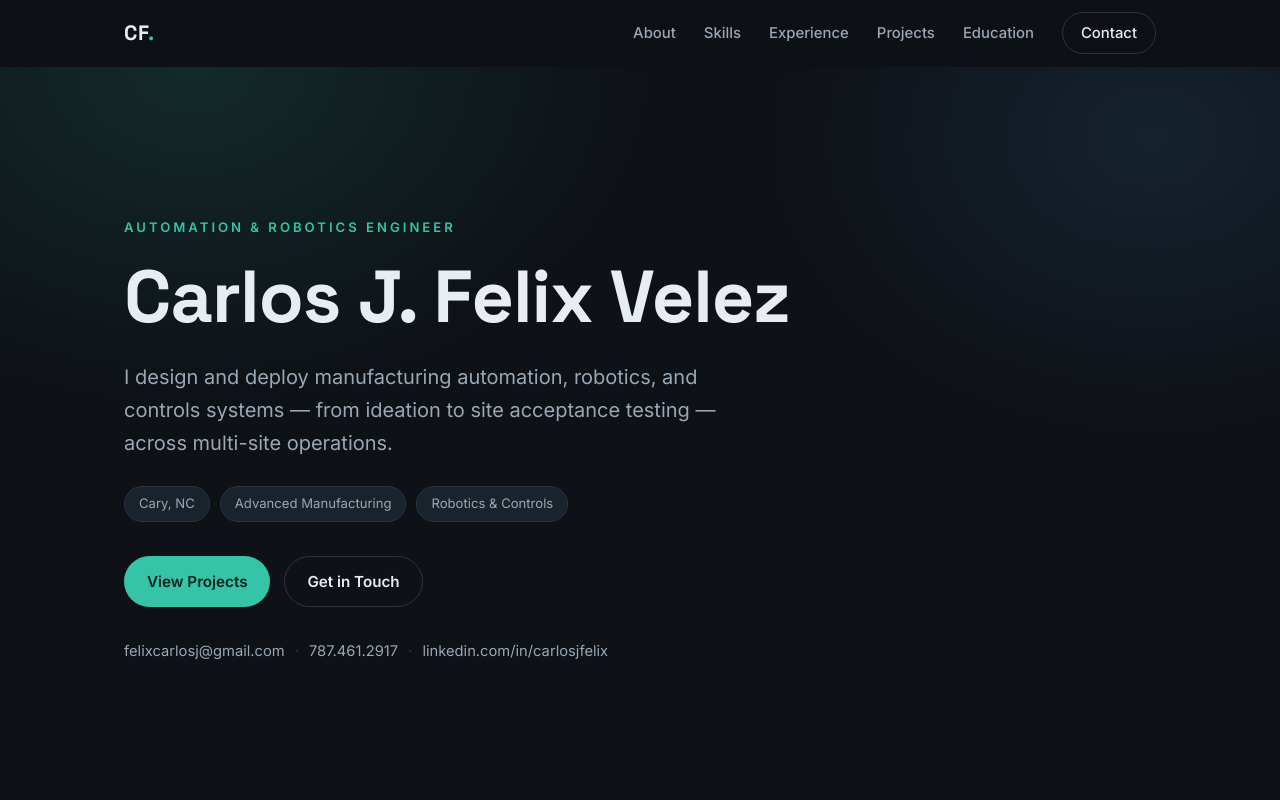
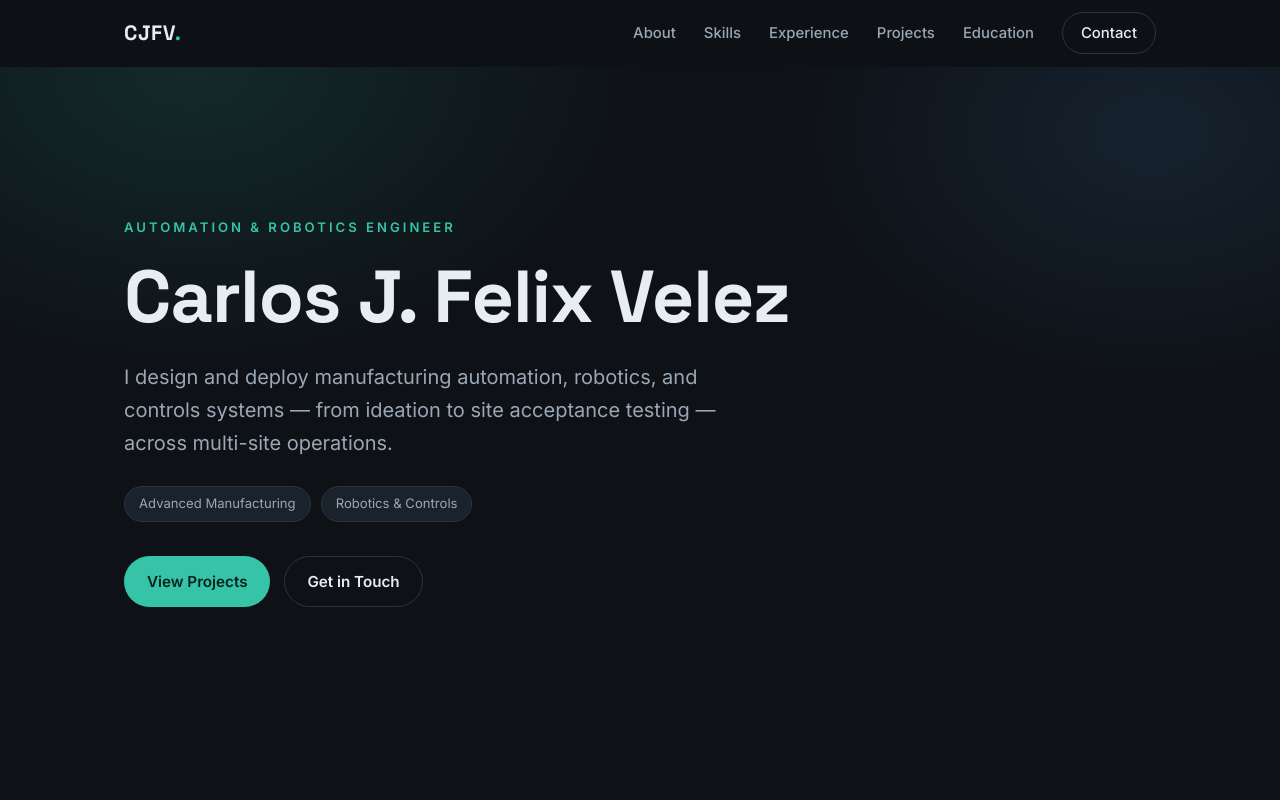
Before and after one commit to carlosjfelix/portfolio-site, a plain HTML site: page index.html in a window 1280 px wide. Shown: the top 800 px of the page. Drawn offline with Linux system fonts and the light colour scheme.

Commit message:
Streamline hero and contact layout and update nav branding.
Reduce duplicate contact details on the page while keeping primary CTAs for email and LinkedIn.

Co-authored-by: Cursor <cursoragent@cursor.com>

```diff
--- a/index.html
+++ b/index.html
@@ -10,11 +10,12 @@
   <link href="https://fonts.googleapis.com/css2?family=Inter:wght@400;500;600;700;800&family=Space+Grotesk:wght@500;600;700&display=swap" rel="stylesheet" />
   <link rel="stylesheet" href="styles.css" />
 </head>
+
 <body>
   <!-- ===== Navigation ===== -->
   <header class="nav" id="nav">
     <div class="container nav__inner">
-      <a href="#hero" class="nav__brand">CF<span class="dot">.</span></a>
+      <a href="#hero" class="nav__brand">CJFV<span class="dot">.</span></a>
       <button class="nav__toggle" id="navToggle" aria-label="Toggle navigation" aria-expanded="false">
         <span></span><span></span><span></span>
       </button>
@@ -39,20 +40,12 @@
         &mdash; from ideation to site acceptance testing &mdash; across multi-site operations.
       </p>
       <div class="hero__meta">
-        <span class="chip">Cary, NC</span>
         <span class="chip">Advanced Manufacturing</span>
         <span class="chip">Robotics &amp; Controls</span>
       </div>
       <div class="hero__actions">
         <a class="btn btn--primary" href="#projects">View Projects</a>
         <a class="btn btn--ghost" href="#contact">Get in Touch</a>
-      </div>
-      <div class="hero__contact">
-        <a href="mailto:felixcarlosj@gmail.com">felixcarlosj@gmail.com</a>
-        <span class="sep">&middot;</span>
-        <a href="tel:+17874612917">787.461.2917</a>
-        <span class="sep">&middot;</span>
-        <a href="https://linkedin.com/in/carlosjfelix" target="_blank" rel="noopener">linkedin.com/in/carlosjfelix</a>
       </div>
     </div>
   </section>
@@ -316,22 +309,16 @@
   <section class="section section--alt" id="contact">
     <div class="container contact">
       <h2 class="section__title">Get in Touch</h2>
-      <p class="section__lead">Have a question or want to work together? I'd love to hear from you.</p>
       <div class="contact__actions">
         <a class="btn btn--primary" href="mailto:felixcarlosj@gmail.com">Email Me</a>
         <a class="btn btn--ghost" href="https://linkedin.com/in/carlosjfelix" target="_blank" rel="noopener">LinkedIn</a>
       </div>
-      <ul class="contact__list">
-        <li><a href="mailto:felixcarlosj@gmail.com">felixcarlosj@gmail.com</a></li>
-        <li><a href="tel:+17874612917">787.461.2917</a></li>
-        <li><a href="https://linkedin.com/in/carlosjfelix" target="_blank" rel="noopener">linkedin.com/in/carlosjfelix</a></li>
-      </ul>
     </div>
   </section>
 
   <footer class="footer">
     <div class="container">
-      <p>&copy; <span id="year"></span> Carlos J. Felix Velez &middot; Automation &amp; Robotics Engineer</p>
+      <p>&copy; <span id="year"></span> All rights reserved.</p>
     </div>
   </footer>
 
```
